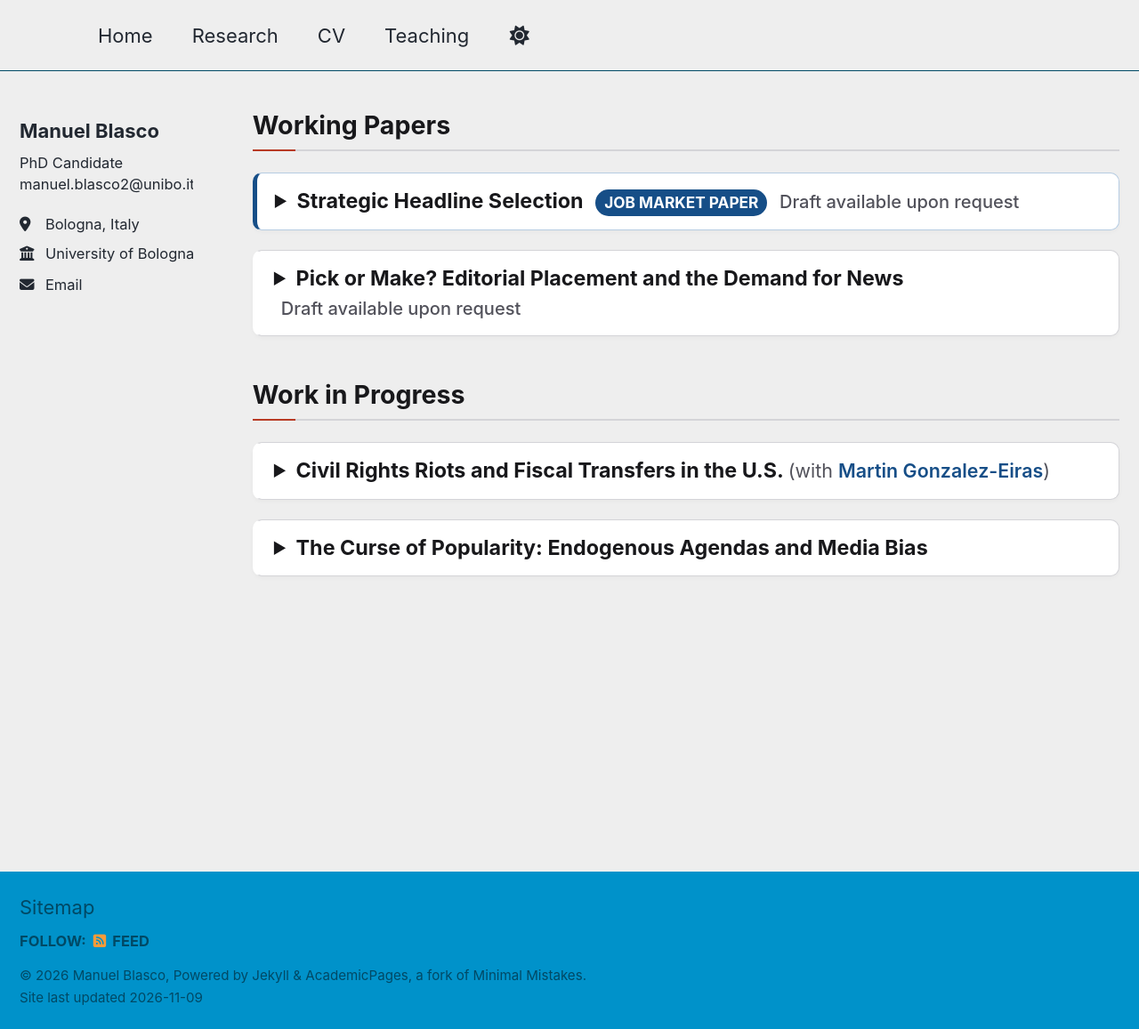
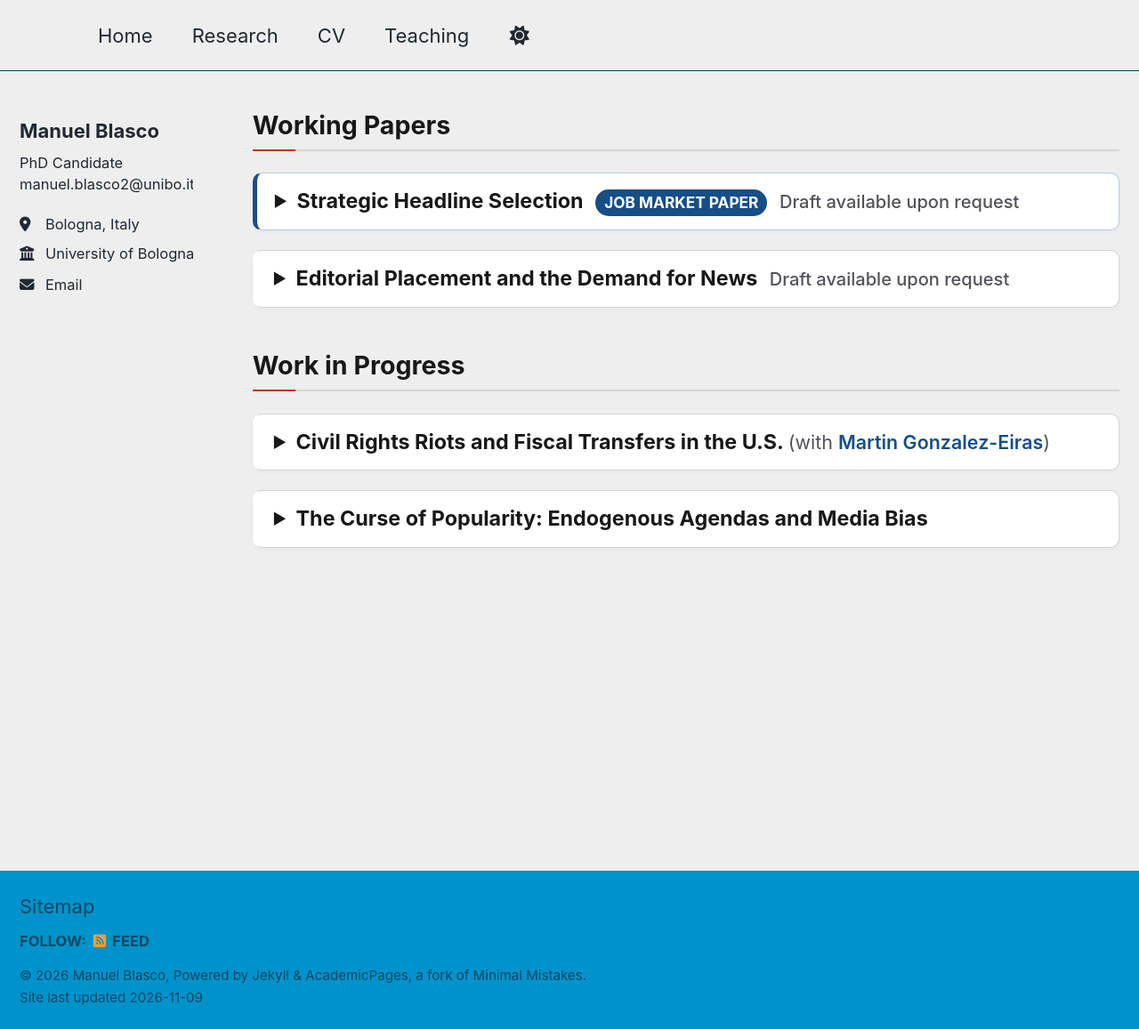
Before and after one commit to ManuelBlasco/manuelblasco.github.io, a Jekyll site: the page built from _pages/research.md, in a window 1280 px wide and 1157 px high. Shown: the whole window at 89% size. Built offline with Jekyll 4.4.1, drawn with Linux system fonts in a browser that asks for light colours; a script that is not in the unit is left out.

Commit message:
Update research.md

```diff
--- a/_pages/research.md
+++ b/_pages/research.md
@@ -130,7 +130,7 @@ details.paper-card summary:hover {
 
 <details class="paper-card">
   <summary>
-    Pick or Make? Editorial Placement and the Demand for News
+    Editorial Placement and the Demand for News
     <span class="badge-status">Draft available upon request</span>
   </summary>
   <div class="abstract-content">
```
